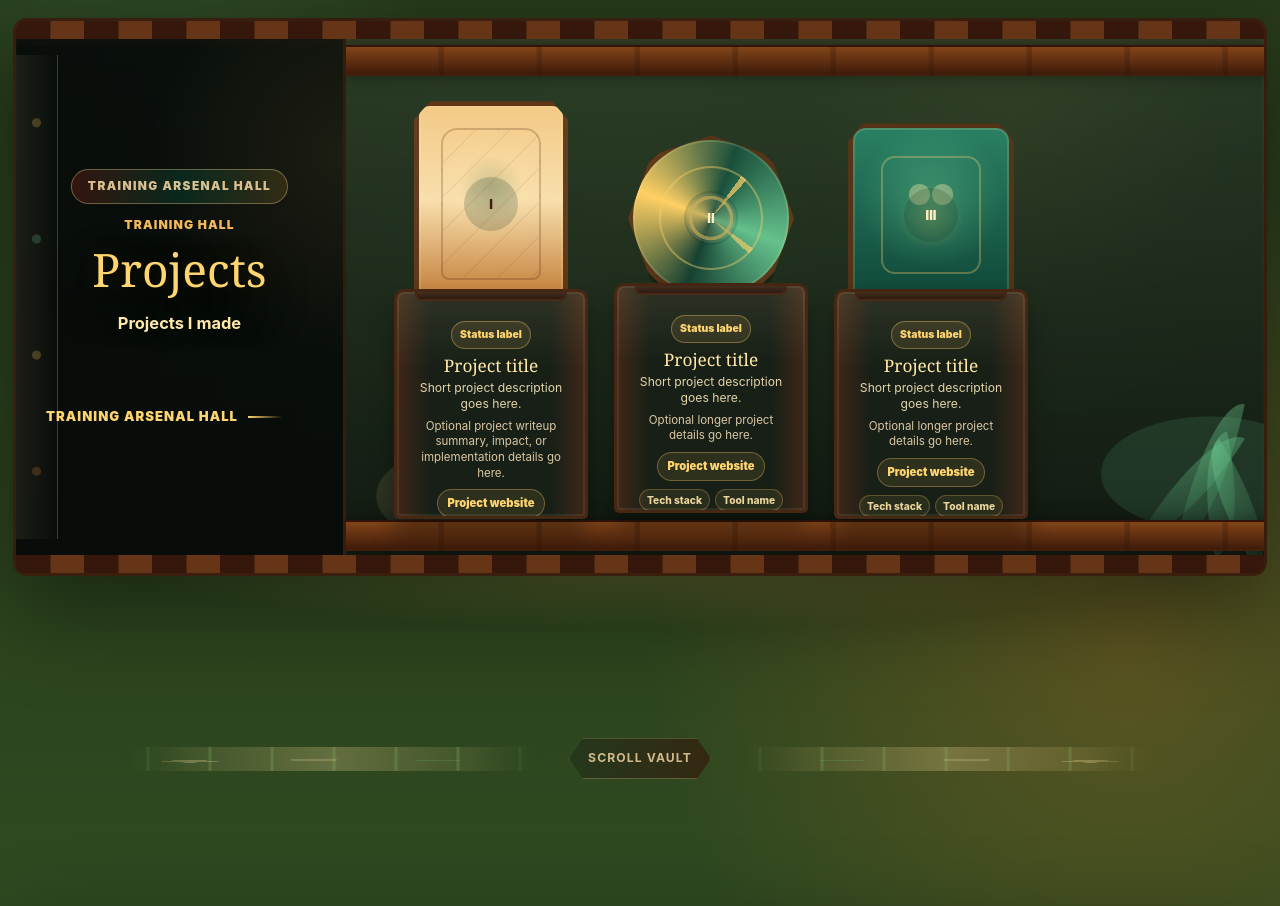
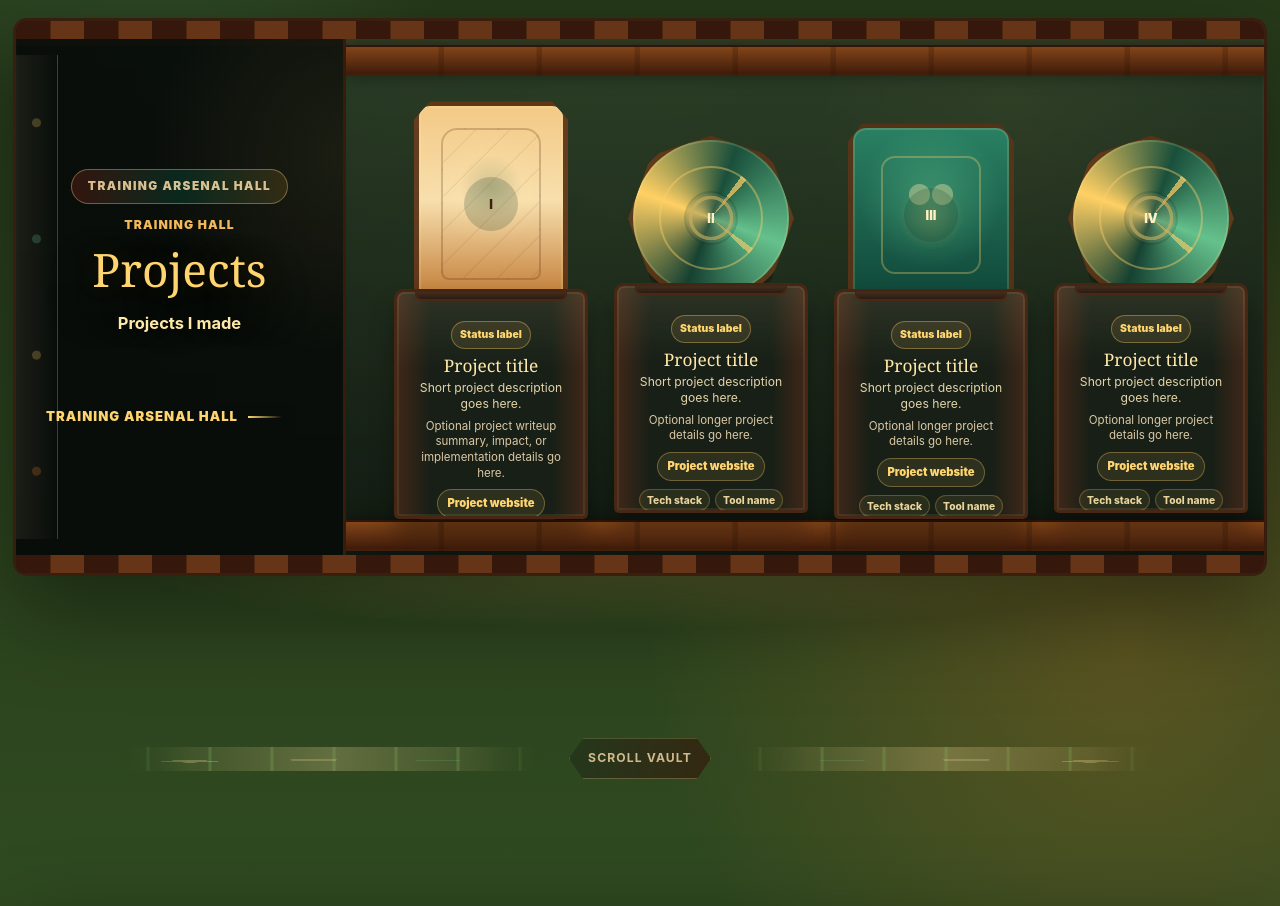
Before and after one commit to LRX16/Portfolio, a Next.js app: page / in a window 1280 px wide. Shown: the part 2060-2966 px from the top of the page. Built offline with nearby package versions, Linux system fonts and the light colour scheme.

Commit message:
Update portfolio.ts

```diff
--- a/src/data/portfolio.ts
+++ b/src/data/portfolio.ts
@@ -348,6 +348,21 @@ export const portfolio: PortfolioContent = {
       ],
       image: "Image placeholder",
       icon: "III"
+    },
+    {
+      title: "Project title",
+      shortDescription: "Short project description goes here.",
+      details: "Optional longer project details go here.",
+      projectUrl: { label: "Project website", href: "https://your-project-link.example" },
+      techStack: ["Tech stack", "Tool name", "Framework"],
+      skillsUsed: ["Skill used", "Skill used"],
+      status: "Status label",
+      links: [
+        { label: "Website", href: "https://your-project-link.example" },
+        { label: "GitHub", href: "https://github.com/yourusername/project" }
+      ],
+      image: "Image placeholder",
+      icon: "IV"
     }
   ],
 
```
